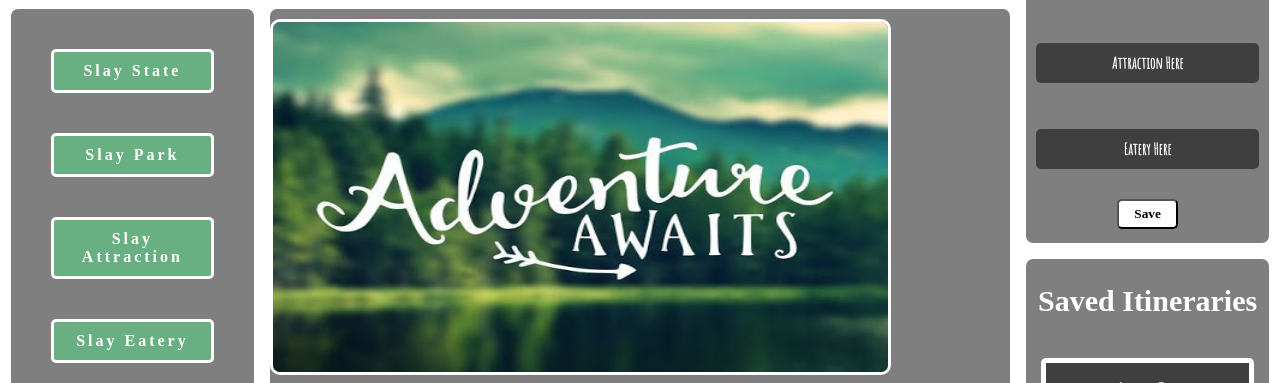
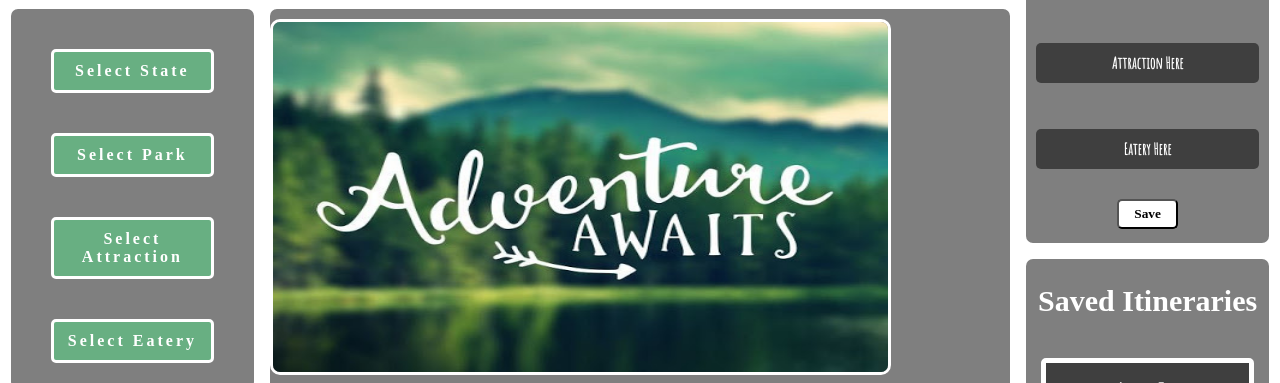
Before and after one commit to nss-day-cohort-43/holiday-road-lion-kings, a plain HTML site: page index.html in a window 1280 px wide. Shown: the part 417-800 px from the top of the page. Drawn offline with Linux system fonts and the light colour scheme; a script that the page names is missing; a web font is replaced by a local one.

Commit message:
changed slay back to select

```diff
--- a/index.html
+++ b/index.html
@@ -27,10 +27,10 @@
         <div class="stateName caligraphy"><h1>Destination</h1></div>
         <sidebar class="dropDown">
 
-                <div class="dropStyle caligraphy" id="state">Slay State</div>
-                <div class="dropStyle caligraphy" id="park">Slay Park</div>
-                <div class="dropStyle caligraphy" id="attraction">Slay Attraction</div>
-                <div class="dropStyle caligraphy" id="eatery">Slay Eatery</div>
+                <div class="dropStyle caligraphy" id="state">Select State</div>
+                <div class="dropStyle caligraphy" id="park">Select Park</div>
+                <div class="dropStyle caligraphy" id="attraction">Select Attraction</div>
+                <div class="dropStyle caligraphy" id="eatery">Select Eatery</div>
         </sidebar>
         <div class="stateInfo"></div>
         <div class="parkInfo"></div>
```
